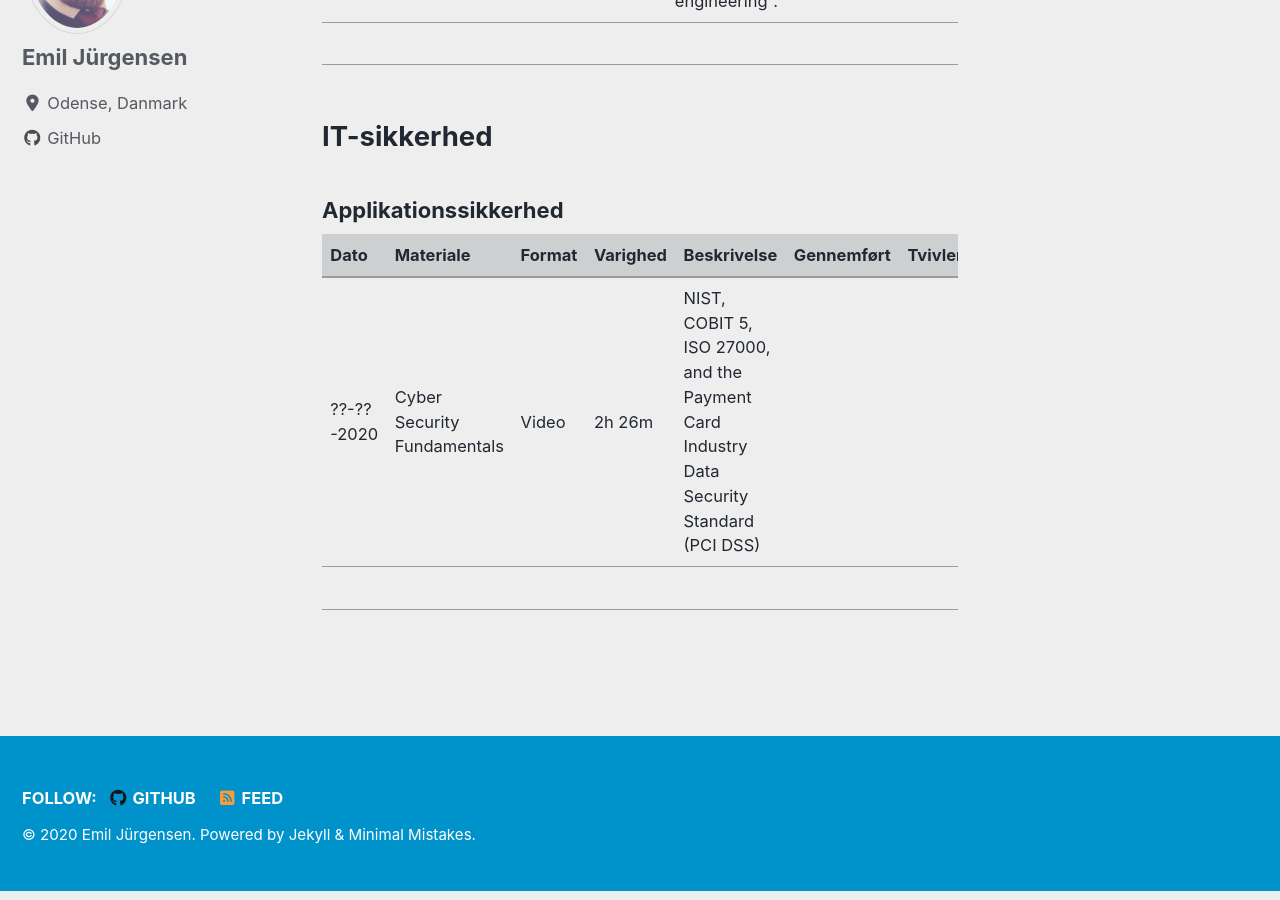
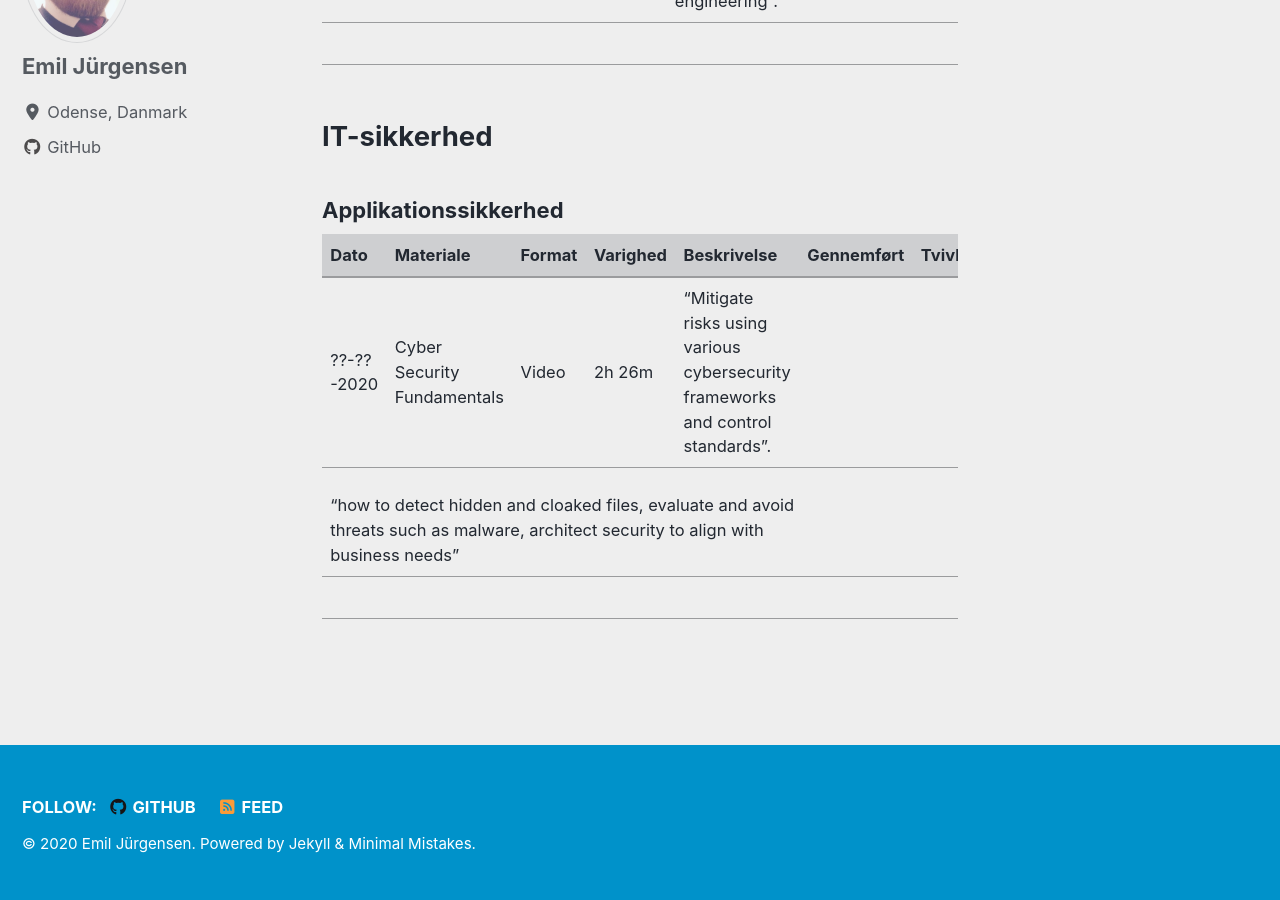
Before and after one commit to Emil428f/Portfolio, a Jekyll site: the page built from study-material.md, in a window 1280 px wide and 900 px high, scrolled down 532 px. Built offline with Jekyll 4.4.1, drawn with Linux system fonts in a browser that asks for light colours; cached includes are drawn as plain includes; nearby versions of some CDN libraries.

Commit message:
Update study-material.md

```diff
--- a/study-material.md
+++ b/study-material.md
@@ -17,5 +17,7 @@ author_profile: true
 
 | Dato | Materiale | Format | Varighed | Beskrivelse | Gennemført | Tvivler |
 |-------|--------|---------|---------|---------|---------|---------|
-| ??-??-2020 | Cyber Security Fundamentals | Video | 2h 26m | NIST, COBIT 5, ISO 27000, and the Payment Card Industry Data Security Standard (PCI DSS) |  |  |
+| ??-??-2020 | Cyber Security Fundamentals | Video | 2h 26m | "Mitigate risks using various cybersecurity frameworks and control standards".
+
+"how to detect hidden and cloaked files, evaluate and avoid threats such as malware, architect security to align with business needs" |  |  |
 |  |  |  |  |  |  |  |
```
